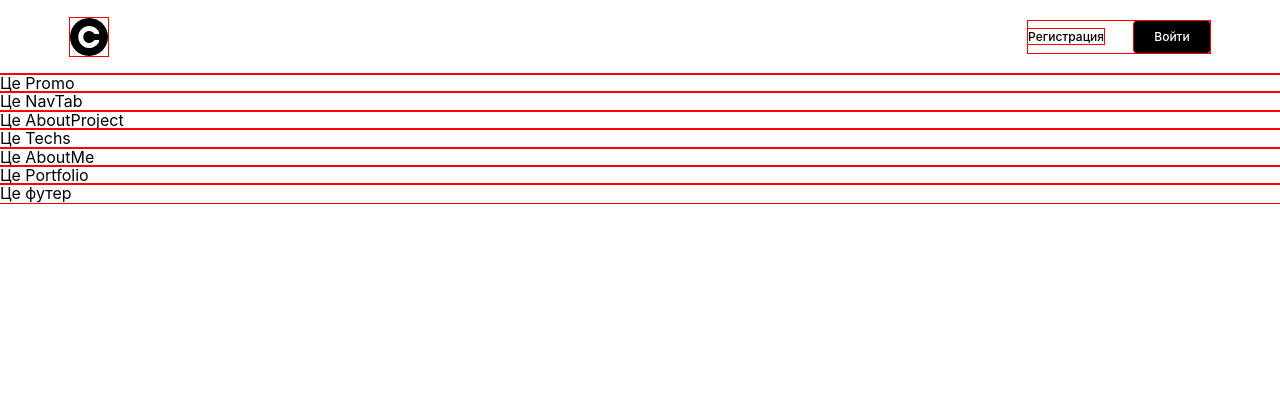
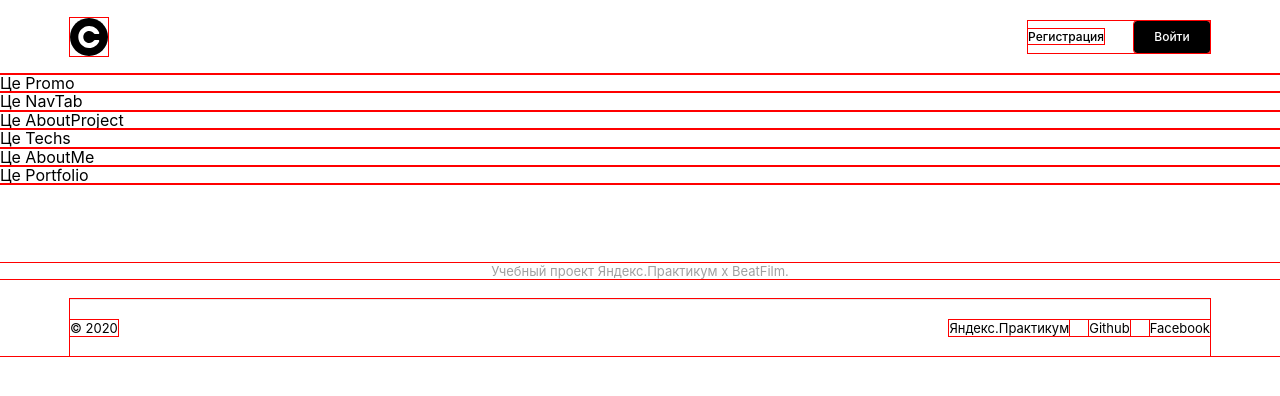
Before and after one commit to mahakomar11/movies-explorer-frontend, a React (Create React App) app: page / in a window 1280 px wide. Shown: the top 396 px of the page. Built offline with nearby package versions, Linux system fonts and the light colour scheme.

Commit message:
Fill Footer

```diff
--- a/src/components/Footer/Footer.css
+++ b/src/components/Footer/Footer.css
@@ -0,0 +1,40 @@
+.footer {
+  padding-top: 79px;
+}
+
+.footer__description {
+  font-size: 13px;
+  line-height: 16px;
+  text-align: center;
+  color: #a0a0a0;
+  margin: 0 auto 20px;
+}
+
+.footer__copyright-block {
+  display: flex;
+  justify-content: space-between;
+  align-items: center;
+  margin: 0 70px;
+  padding: 20px 0;
+  font-size: 13px;
+  line-height: 16px;
+  border-top: #e8e8e8 1px solid;
+}
+
+.footer__year {
+  margin: 0;
+}
+
+.footer__link {
+  margin-right: 20px;
+  text-decoration: none;
+  color: inherit;
+}
+
+.footer__link:last-of-type {
+  margin-right: 0px;
+}
+
+.footer__link:hover {
+  text-decoration: underline;
+}
--- a/src/components/Footer/Footer.js
+++ b/src/components/Footer/Footer.js
@@ -1,7 +1,42 @@
+import './Footer.css';
+
 function Footer() {
-    return (
-        <div>Це футер</div>
-    )
+  return (
+    <footer className='footer'>
+      <p className='footer__description'>
+        Учебный проект Яндекс.Практикум х BeatFilm.
+      </p>
+      <div className='footer__copyright-block'>
+        <p className='footer__year'>© 2020</p>
+        <nav>
+          <a
+            href='https://praktikum.yandex.ru/'
+            className='footer__link'
+            target='_blank'
+            rel='noreferrer'
+          >
+            Яндекс.Практикум
+          </a>
+          <a
+            href='https://praktikum.yandex.ru/'
+            className='footer__link'
+            target='_blank'
+            rel='noreferrer'
+          >
+            Github
+          </a>
+          <a
+            href='https://praktikum.yandex.ru/'
+            className='footer__link'
+            target='_blank'
+            rel='noreferrer'
+          >
+            Facebook
+          </a>
+        </nav>
+      </div>
+    </footer>
+  );
 }
 
 export default Footer;
```
